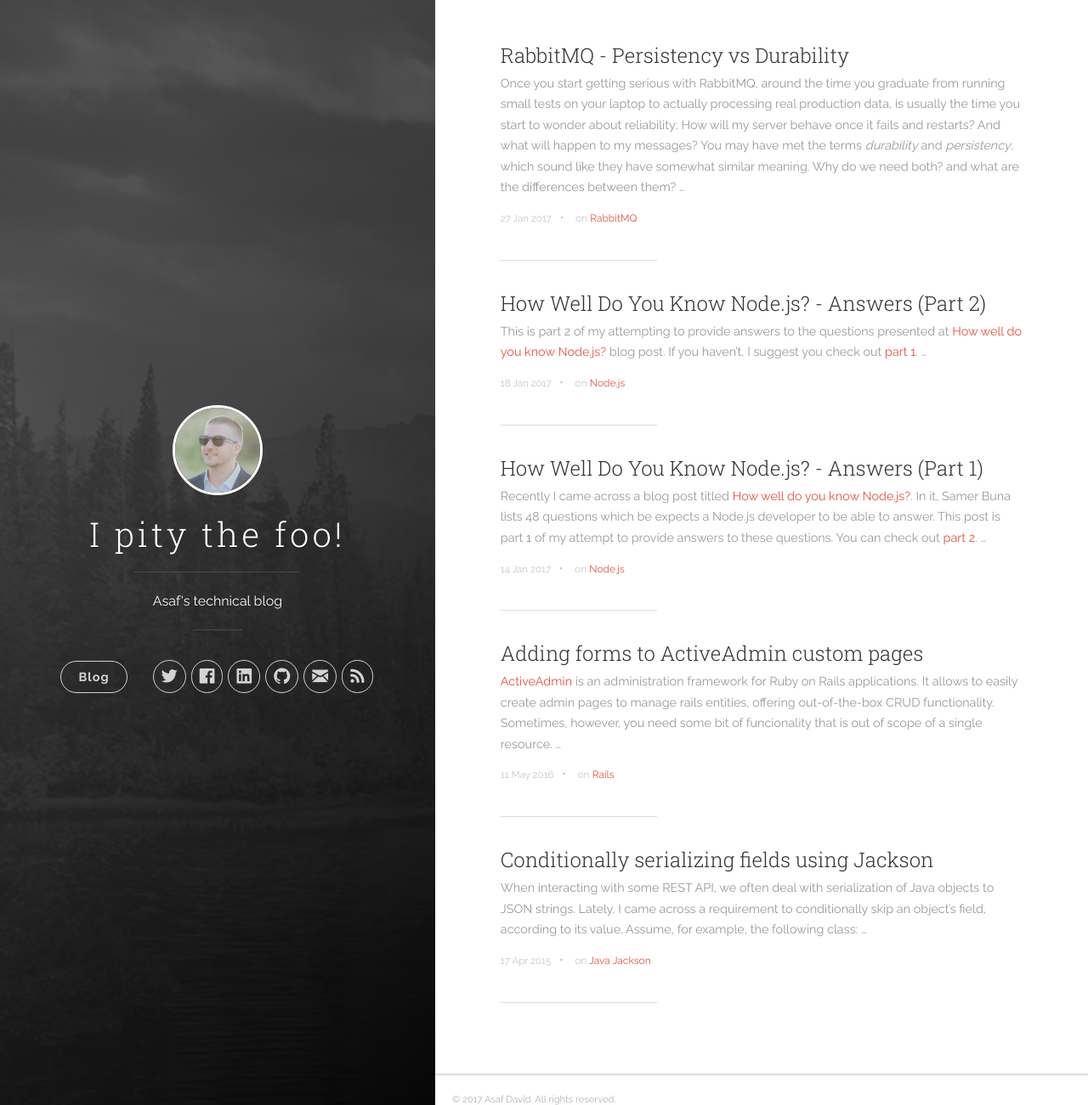
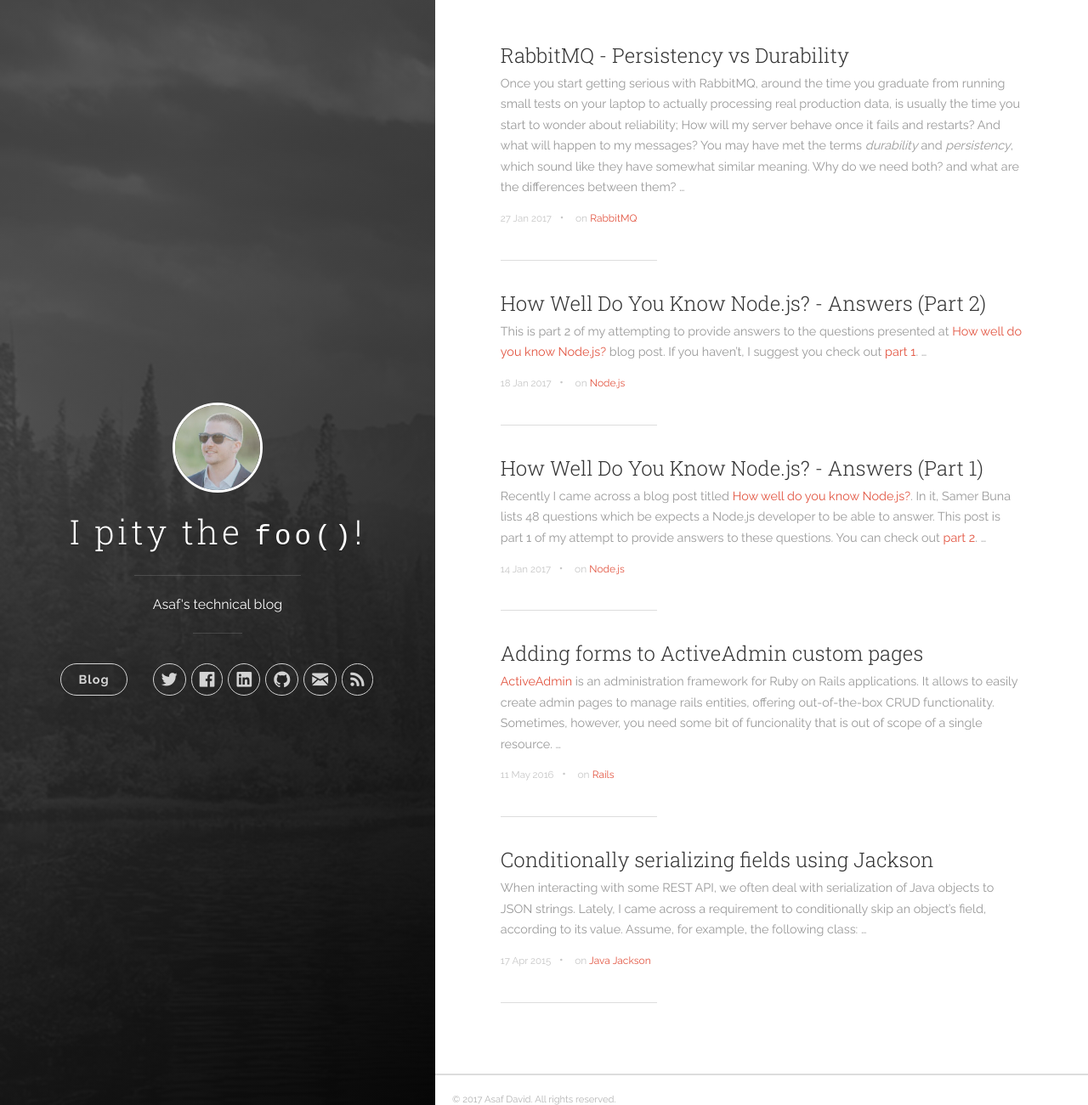
Before and after one commit to asafdav2/asafdav2.github.io, a Jekyll site: the page built from index.html, in a window 1280 px wide and 1301 px high. Shown: the whole window at 85% size. Built offline with Jekyll 4.4.1, drawn with Linux system fonts in a browser that asks for light colours; nearby versions of some CDN libraries; the list of posts is cut into pages by our own code.

Commit message:
add () to blog name

```diff
--- a/_config.yml
+++ b/_config.yml
@@ -1,5 +1,5 @@
 # Site settings
-title: I pity the foo!
+title: I pity the foo()!
 description: "Asaf's technical blog"
 url: 'https://asafdav2.github.io/'
 baseurl: '/'
--- a/_includes/header.html
+++ b/_includes/header.html
@@ -10,7 +10,7 @@
     <div class="panel-main__content">
         <a href="{{ site.baseurl }}" title="link to home of {{ site.title }}">
           <img src="{{ "images/profile.jpg" | prepend: site.baseurl }}" class="user-image" alt="My Profile Photo">
-          <h1 class="panel-cover__title panel-title">{{ site.title }}</h1>
+          <h1 class="panel-cover__title panel-title">I pity the <span style="font-family: monospace">foo()</span>!</h1>
         </a>
         <hr class="panel-cover__divider">
         <p class="panel-cover__description">{{ site.description }}</p>
```
